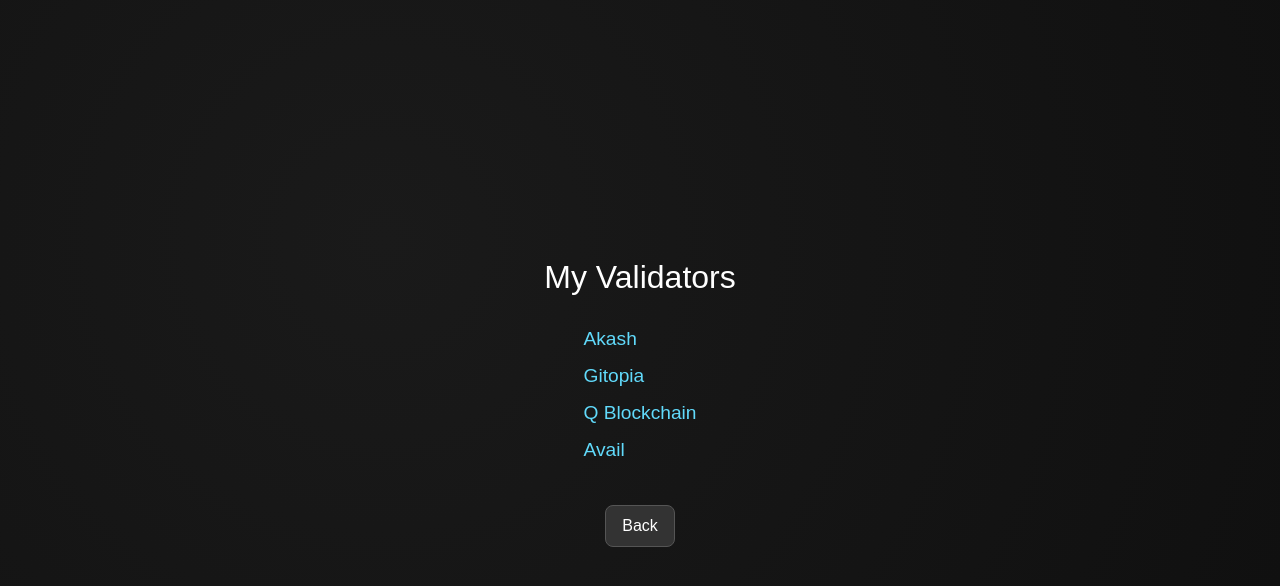
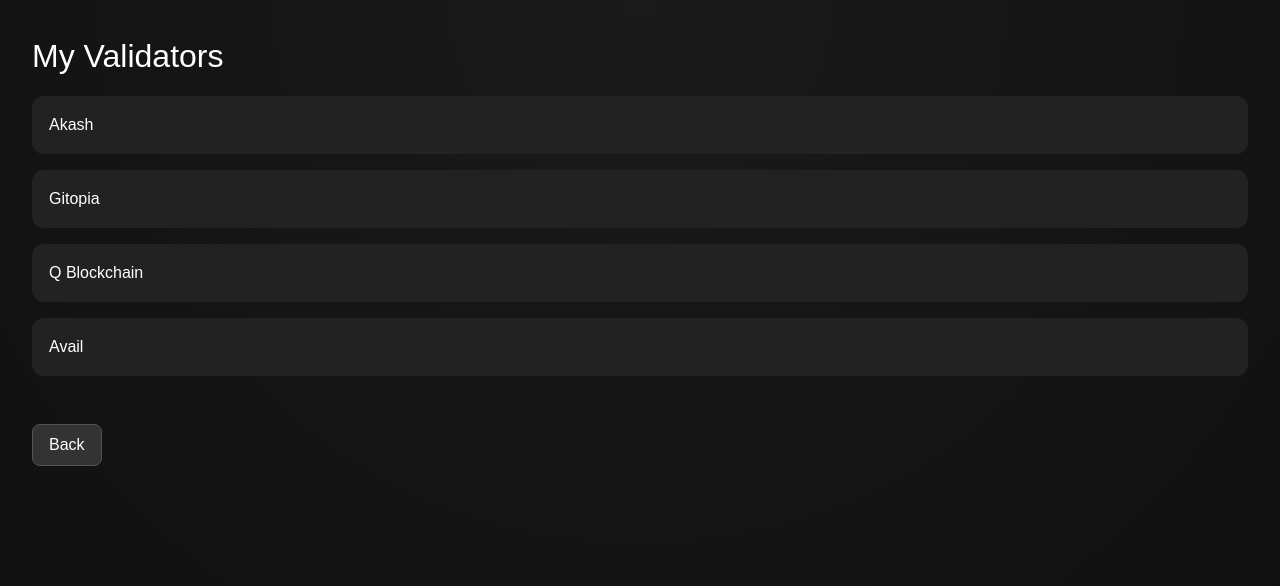
Before and after one commit to Heroness1/daycreed-inframe, a Next.js app: page /validator in a window 1280 px wide. Shown: the top 586 px of the page. Built offline with nearby package versions, Linux system fonts and the light colour scheme.

Commit message:
Update validator.js

```diff
--- a/pages/validator.js
+++ b/pages/validator.js
@@ -1,44 +1,49 @@
+import React, { useState } from 'react';
+
+const validators = ['Akash', 'Gitopia', 'Q Blockchain', 'Avail'];
+
 export default function ValidatorPage() {
-  const validators = [
-    { name: 'Akash', link: 'https://akashnet.io' },
-    { name: 'Gitopia', link: 'https://gitopia.com' },
-    { name: 'Q Blockchain', link: 'https://q.org' },
-    { name: 'Avail', link: 'https://availproject.org' },
-  ];
+  const [active, setActive] = useState(null);
 
   return (
     <main style={{
-      display: 'flex',
-      flexDirection: 'column',
-      alignItems: 'center',
-      justifyContent: 'center',
-      height: '100vh',
-      background: 'radial-gradient(circle at 30% 30%, #1a1a1a, #0f0f0f)',
-      color: 'white'
+      padding: '2rem',
+      fontFamily: 'Sora, sans-serif',
+      color: 'white',
+      background: 'radial-gradient(circle at top, #1a1a1a, #0f0f0f)',
+      minHeight: '100vh'
     }}>
       <h1 style={{ fontSize: '2rem', marginBottom: '1rem' }}>My Validators</h1>
-      <ul style={{ listStyle: 'none', padding: 0 }}>
-        {validators.map((v, i) => (
-          <li key={i} style={{ margin: '0.5rem 0' }}>
-            <a href={v.link} target="_blank" rel="noopener noreferrer" style={{
-              color: '#61dafb',
-              textDecoration: 'none',
-              fontSize: '1.2rem'
-            }}>
-              {v.name}
-            </a>
-          </li>
-        ))}
-      </ul>
+
+      {validators.map((name, i) => (
+        <div
+          key={i}
+          onClick={() => setActive(i)}
+          style={{
+            marginBottom: '1rem',
+            padding: '1rem',
+            background: active === i ? '#333' : '#222',
+            borderRadius: '0.75rem',
+            border: active === i ? '1px solid #88f' : '1px solid transparent',
+            cursor: 'pointer',
+            transform: active === i ? 'scale(1.02)' : 'scale(1)',
+            transition: 'all 0.2s ease-in-out',
+          }}
+        >
+          {name}
+        </div>
+      ))}
+
       <button
         onClick={() => window.location.href = '/'}
         style={{
           marginTop: '2rem',
           padding: '0.5rem 1rem',
           background: '#333',
-          color: 'white',
+          color: '#fff',
           border: '1px solid #555',
           borderRadius: '0.5rem',
+          cursor: 'pointer'
         }}
       >
         Back
```
